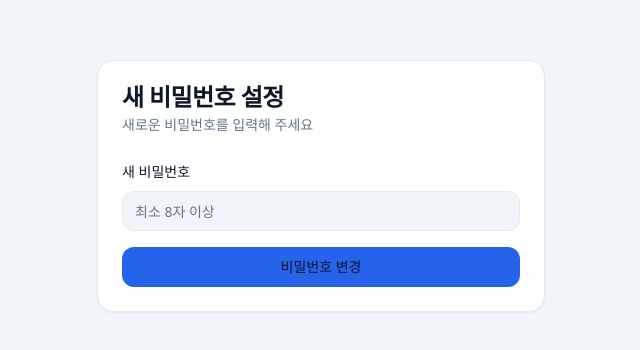
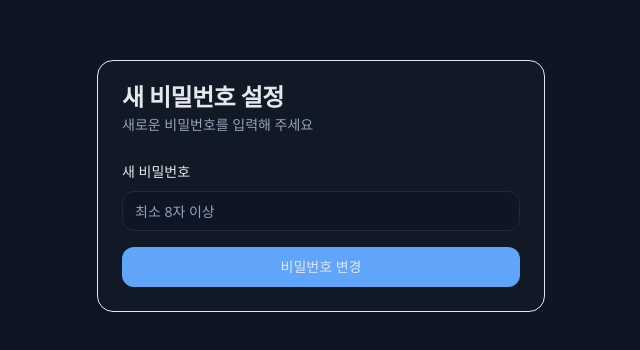
Before and after one commit to hiel0122/youtuber-analyzer-pro, a React (Vite) app: page /#/reset-password in a window 1280 px wide. Shown: the part 214-564 px from the top of the page, without its empty margins (319-959 px from the left). Built offline with nearby package versions, Linux system fonts and the light colour scheme.

Commit message:
Apply "Dim" theme palette

```diff
--- a/src/components/ChannelInput.tsx
+++ b/src/components/ChannelInput.tsx
@@ -36,7 +36,7 @@ export const ChannelInput = ({ onAnalyze, loading }: ChannelInputProps) => {
       <Button
         type="submit"
         disabled={loading}
-        className="h-12 px-8 bg-gradient-primary hover:opacity-90 shadow-glow"
+        className="btn-primary h-12 px-8 hover:opacity-90 focus-visible:ring-2 ring-primary"
       >
         <Search className="mr-2 h-5 w-5" />
         {loading ? '분석 중...' : '분석하기'}
--- a/src/components/MetricsCard.tsx
+++ b/src/components/MetricsCard.tsx
@@ -16,7 +16,7 @@ export const MetricsCard = ({ title, value, icon: Icon, description, tooltip, in
   return (
     <Card className="bg-gradient-card border-border shadow-card hover:shadow-glow transition-all duration-300">
       <CardHeader className="flex flex-row items-center justify-between space-y-0 pb-2">
-        <CardTitle className="text-xs md:text-sm font-medium text-muted-foreground flex items-center gap-1.5">
+        <CardTitle className="stat-title text-xs md:text-sm font-medium flex items-center gap-1.5">
           <span className="flex items-center gap-1.5">
             {title}
             {infoTooltip && (
--- a/src/components/RowHeader.tsx
+++ b/src/components/RowHeader.tsx
@@ -3,7 +3,7 @@ import { LucideIcon } from "lucide-react";
 export function RowHeader({ title, Icon }: { title: string; Icon: LucideIcon }) {
   return (
     <div className="flex items-center justify-between px-1 mb-3">
-      <span className="text-sm font-medium text-muted-foreground">{title}</span>
+      <span className="section-title text-sm font-medium">{title}</span>
       <Icon className="h-4 w-4 text-muted-foreground/80" />
     </div>
   );
--- a/src/components/ui/card.tsx
+++ b/src/components/ui/card.tsx
@@ -58,7 +58,7 @@ export function SectionCard({
     <section className={cn("rounded-2xl bg-card border border-border shadow-lg", className)}>
       {(title || right) && (
         <header className="flex items-center justify-between px-4 py-3 border-b border-border">
-          <h2 className={cn("text-lg md:text-xl font-semibold tracking-tight text-foreground", titleClassName)}>{title}</h2>
+          <h2 className={cn("section-title text-lg md:text-xl font-semibold tracking-tight", titleClassName)}>{title}</h2>
           {right}
         </header>
       )}
--- a/src/pages/Index.tsx
+++ b/src/pages/Index.tsx
@@ -353,7 +353,7 @@ const Index = () => {
         <div className="container mx-auto px-4 py-8">
           {/* Header */}
           <header className="text-center mb-12">
-            <h1 className="text-5xl font-bold mb-4 bg-gradient-primary bg-clip-text text-transparent">
+            <h1 className="section-title text-5xl font-bold mb-4">
               YouTube Channel Analyzer
             </h1>
             <p className="text-muted-foreground text-lg">유튜브 채널의 영상 데이터를 분석하고 시각화하세요</p>
--- a/src/styles/tokens.css
+++ b/src/styles/tokens.css
@@ -1,65 +1,94 @@
-:root {
-  /* Brand / semantic tokens (locked) */
-  --primary:   #2563EB !important; /* Indigo (links, primary buttons) */
-  --secondary: #0F172A !important; /* Deep Slate (main text/heading) */
-  --accent:    #14B8A6 !important; /* Teal (secondary highlights) */
-  --warning:   #F59E0B !important; /* Amber (soft warnings/badges) */
-  --destructive: #EF4444 !important; /* ALWAYS red for critical alerts */
-  --background: #F1F5F9 !important;  /* Cloud page background */
-  --card:       #FFFFFF !important;  /* Card/Panel surface */
-  --muted:      #64748B !important;  /* Secondary text */
-  --border:     #E5E7EB !important;  /* Default border */
-  --ring:       #2563EB !important;  /* Focus ring */
+:root{
+  /* Semantic tokens (Dim) */
+  --background:#0E1525 !important;   /* page bg - deep navy */
+  --card:#111826 !important;          /* panels/cards - near black slate */
+  --secondary:#E5E7EB !important;     /* main text on dark */
+  --muted:#94A3B8 !important;         /* secondary text */
+  --border:#1F2A3A !important;        /* borders & dividers */
+  --ring:#60A5FA !important;          /* focus ring */
 
-  /* Chart palette (8 colors, repeated) */
-  --chart-1: #2563EB !important;
-  --chart-2: #14B8A6 !important;
-  --chart-3: #F59E0B !important;
-  --chart-4: #93C5FD !important; /* blue-300 */
-  --chart-5: #A78BFA !important; /* violet-400 */
-  --chart-6: #34D399 !important; /* emerald-400 */
-  --chart-7: #FB923C !important; /* orange-400 */
-  --chart-8: #6B7280 !important; /* gray-500 */
+  /* Brand */
+  --primary:#60A5FA !important;       /* primary (indigo-400 on dark) */
+  --accent:#2DD4BF !important;        /* accent (teal-400) */
+  --warning:#F59E0B !important;       /* amber for soft warn */
+  --destructive:#EF4444 !important;   /* critical red */
 
-  /* Shape/typography tokens */
-  --radius: 12px !important;
-  --container-max: 1240px !important;
+  /* Elevation & overlays */
+  --card-shadow:0 6px 16px rgba(0,0,0,.28) !important;
+  --hover-tint:rgba(96,165,250,.12) !important;   /* primary tint */
+  --active-tint:rgba(96,165,250,.24) !important;  /* stronger */
+
+  /* Radius/width */
+  --radius:12px !important;
+  --container-max:1240px !important;
+
+  /* Charts on dark */
+  --chart-bg:#0E1525 !important;
+  --chart-grid:#22304A !important;
+  --chart-1:#60A5FA !important;  /* indigo-400 */
+  --chart-2:#2DD4BF !important;  /* teal-400  */
+  --chart-3:#F59E0B !important;  /* amber-500 */
+  --chart-4:#A78BFA !important;  /* violet-400*/
+  --chart-5:#34D399 !important;  /* emerald-400 */
+  --chart-6:#FB923C !important;  /* orange-400 */
+  --chart-7:#F472B6 !important;  /* pink-400   */
+  --chart-8:#93C5FD !important;  /* blue-300   */
 }
 
-/* Global glue – apply tokens without changing layout */
-html, body {
-  background: var(--background);
-  color: var(--secondary);
+/* Global glue */
+html,body{background:var(--background);color:var(--secondary);}
+.container,.wrapper,.page,.card,.panel,.box{
+  background:var(--card);border:1px solid var(--border);
+  border-radius:var(--radius); box-shadow:var(--card-shadow);
 }
-.container,
-.wrapper,
-.page,
-.card,
-.panel,
-.box {
-  background: var(--card);
-  border: 1px solid var(--border);
-  border-radius: var(--radius);
-}
-a, .link, button.primary {
-  color: var(--primary);
-}
-button, .btn {
-  border-radius: var(--radius);
-}
-.btn-primary, .btn[variant="primary"] { background: var(--primary); color: #fff; }
-.btn-accent, .btn[variant="accent"]   { background: var(--accent);  color: #0B1020; }
-.badge-warning { background: var(--warning); color:#111827; }
+/* Links & buttons */
+a,.link,button.primary{color:var(--primary);}
+.btn,.button,button{border-radius:var(--radius);}
+.btn-primary,.btn[variant="primary"]{background:var(--primary);color:#0B1020;}
+.btn-secondary,.btn[variant="secondary"]{background:var(--card);color:var(--secondary);border:1px solid var(--border);}
+.btn-ghost{background:transparent;color:var(--secondary);}
+.btn-accent,.btn[variant="accent"]{background:var(--accent);color:#0B1020;}
+.badge-warning{background:var(--warning);color:#0B1020;}
+.alert-danger,.critical,[data-importance="critical"]{color:#fff!important;background:var(--destructive)!important;border-color:var(--destructive)!important;}
 
-/* CRITICAL messages must always be red regardless of anything */
-.alert-danger, .critical, [data-importance="critical"] {
-  color: #fff !important;
-  background: var(--destructive) !important;
-  border-color: var(--destructive) !important;
+/* Focus ring */
+:where(button,a,input,select,textarea):focus-visible{outline:3px solid var(--ring);outline-offset:2px;}
+
+/* Section titles (e.g., card headers, h2 inside header bars) */
+.section-title, .card-header h2, .stat-title{
+  color:#F1F5F9; letter-spacing:.2px;
+  text-shadow:0 1px 0 rgba(0,0,0,.35);
 }
 
-/* Focus ring */
-:where(button, a, input, select, textarea):focus-visible {
-  outline: 3px solid var(--ring);
-  outline-offset: 2px;
+/* Left sidebar navigation */
+.sidebar .nav-item{
+  display:flex; align-items:center; gap:.6rem;
+  padding:.6rem .9rem; border-radius:10px; color:var(--muted);
 }
+.sidebar .nav-item:hover{background:var(--hover-tint); color:var(--secondary);}
+.sidebar .nav-item[aria-current="page"],
+.sidebar .nav-item.active{
+  background:var(--active-tint); color:#EAF2FF;
+  border-left:3px solid var(--primary);
+}
+.sidebar .nav-section-title{color:#9AA9C0; opacity:.9;}
+
+/* Top search bar / inputs */
+input,select,textarea{
+  background:#0F1A2C; color:var(--secondary); border:1px solid var(--border);
+}
+input::placeholder{color:#7C8AA3;}
+
+/* Tables (channel video list) */
+table{border-color:var(--border);}
+thead th{color:#C7D2FE; background:#0F1B30;}
+tbody tr:hover{background:var(--hover-tint);}
+tbody td{color:var(--secondary);}
+
+/* Charts */
+.chart-root{background:var(--chart-bg);}
+.chart-grid line{stroke:var(--chart-grid);}
+
+/* Small helpers */
+.kicker, .metric-label{color:#9AA9C0;}
+.help-text{color:#7C8AA3;}
```
Also changed, not shown: src/components/TopicChart.tsx (+4 -4 lines), src/components/ViewsChart.tsx (+4 -4 lines).
